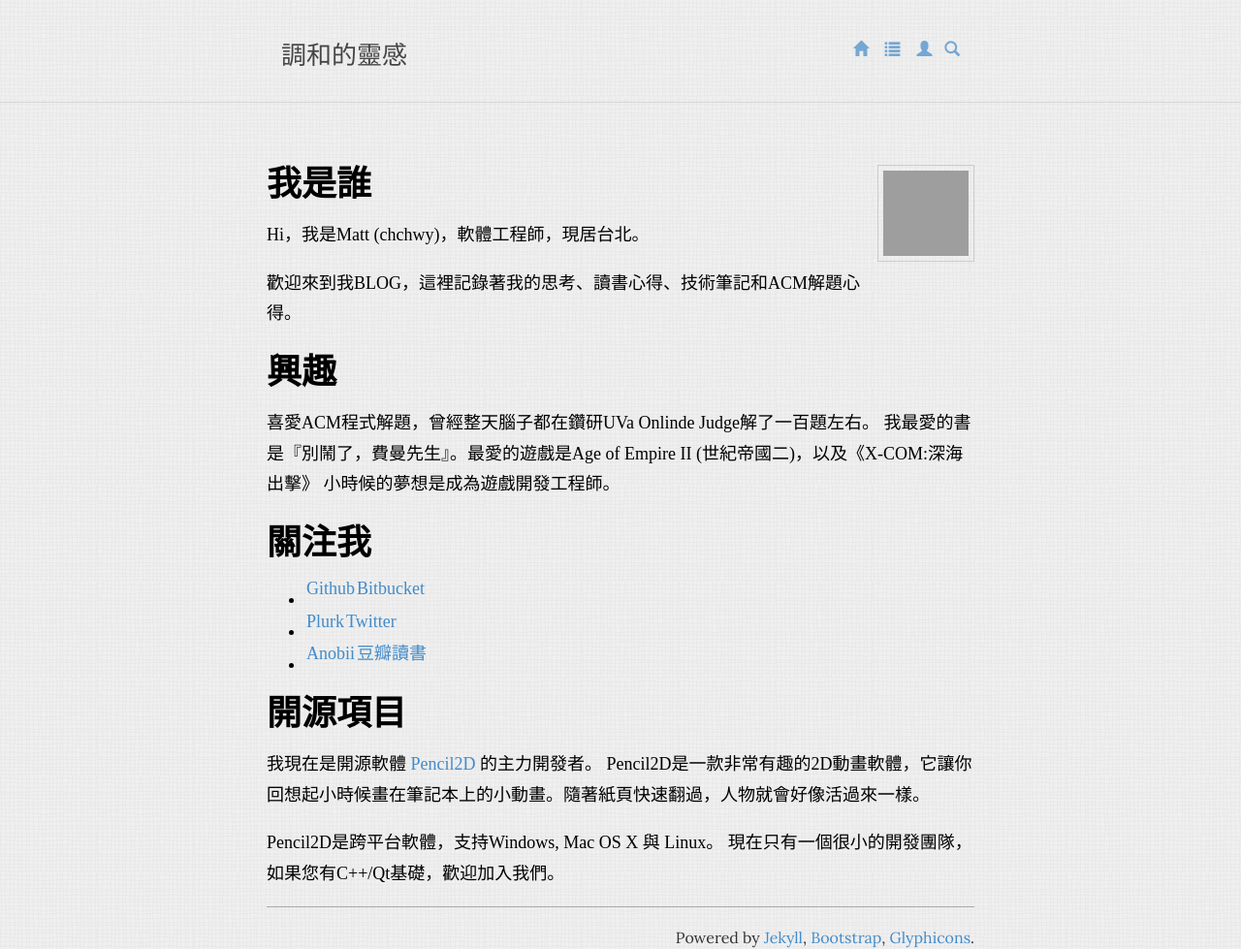
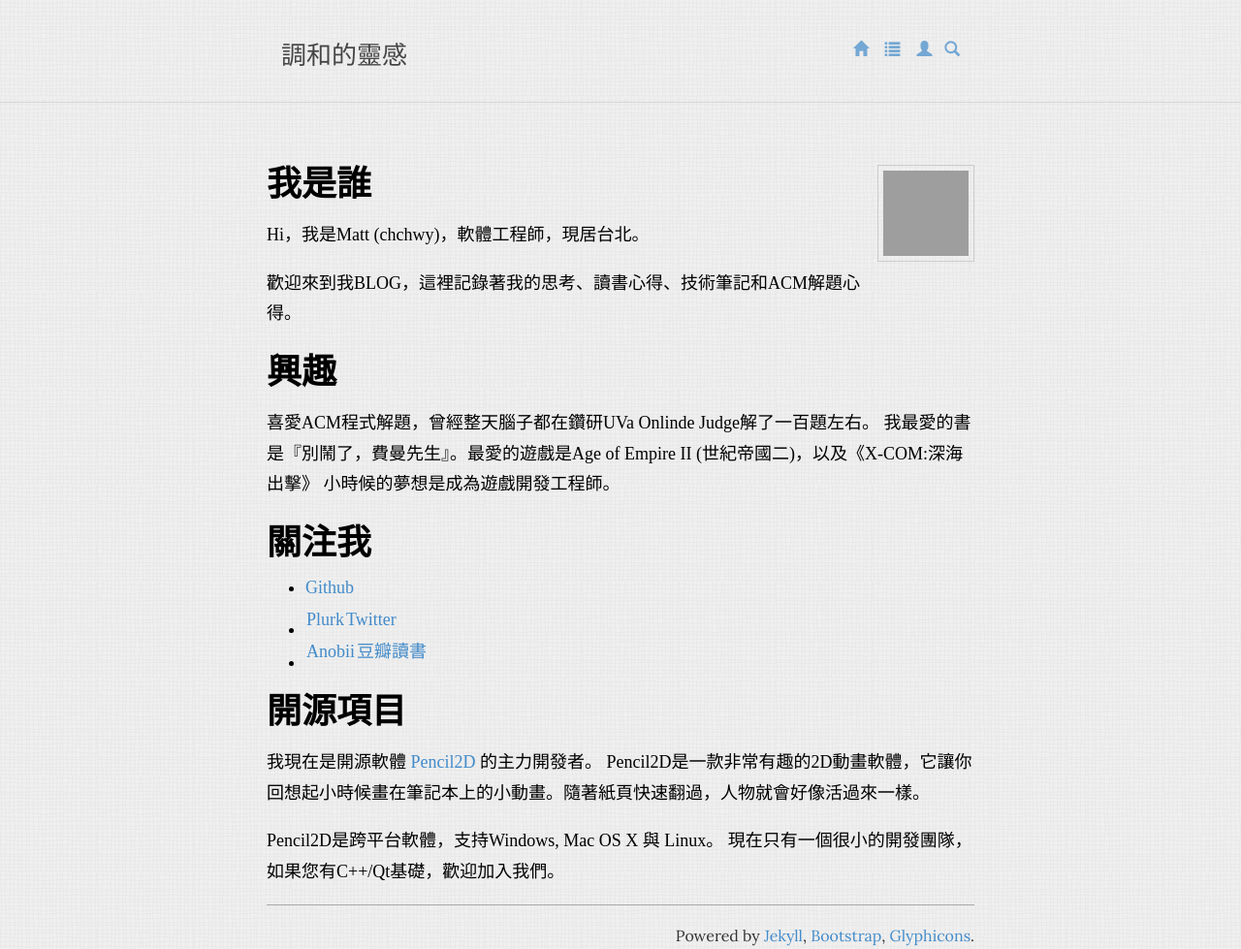
Before and after one commit to sndnvaps/sndnvaps.github.io, a Jekyll site: the page built from about/index.md, in a window 1280 px wide. Shown: the whole page at 97% size. Built offline with Jekyll 4.4.1, drawn with Linux system fonts in a browser that asks for light colours; Markdown is read by kramdown in place of the engine named in the settings; grey boxes are pictures that could not be loaded.

Commit message:
Updated index.md

```diff
--- a/about/index.md
+++ b/about/index.md
@@ -21,7 +21,7 @@ Hi，我是Matt (chchwy)，軟體工程師，現居台北。
 
 ## 關注我
 
-* [Github](http://github.com/chchwy) | [Bitbucket](http://bitbucket.org/chchwy)
+* [Github](http://github.com/chchwy)
 * [Plurk](http://www.plurk.com/chchwy) | [Twitter](http://twitter.com/chchwy)
 * [Anobii](http://www.anobii.com/chchwy) | [豆瓣讀書](http://book.douban.com/people/65684654/)
 
```
